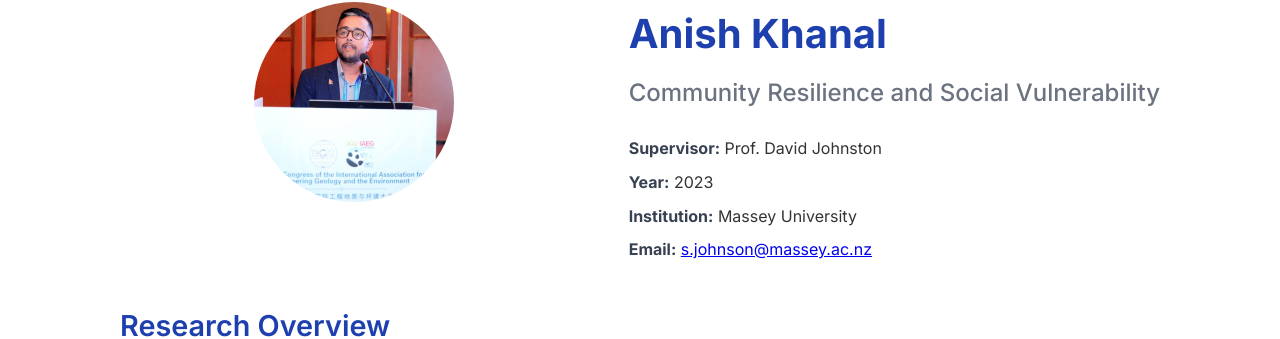
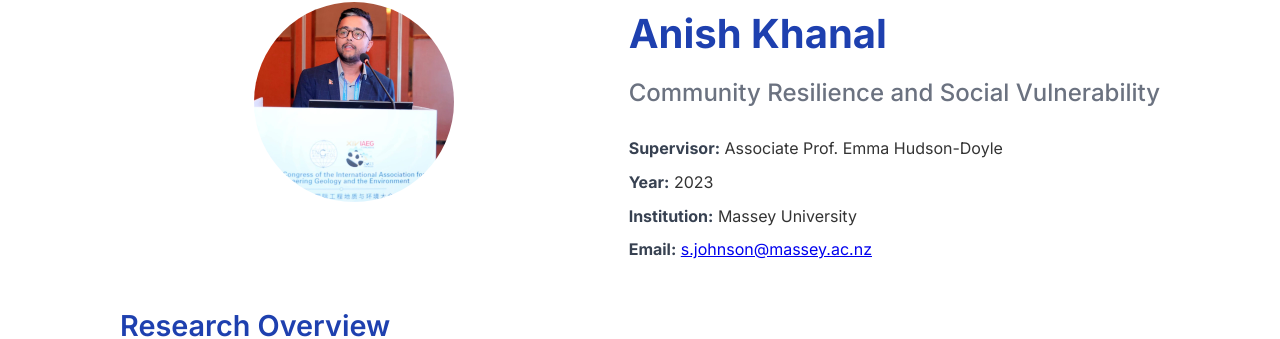
Before and after one commit to crisislab-platform/jcdr_phd_pps, a Jekyll site: the page built from _students/anish_k.md, in a window 1280 px wide and 900 px high. Shown: the part 110-449 px from the top of the window. Built offline with Jekyll 4.4.1, drawn with Linux system fonts in a browser that asks for light colours.

Commit message:
Initial implementation 3

```diff
--- a/_students/anish_k.md
+++ b/_students/anish_k.md
@@ -1,7 +1,7 @@
 ---
 name: "Anish Khanal"
 research_area: "Community Resilience and Social Vulnerability"
-supervisor: "Prof. David Johnston"
+supervisor: "Associate Prof. Emma Hudson-Doyle"
 year: "2023"
 institution: "Massey University"
 email: "s.johnson@massey.ac.nz"
```
